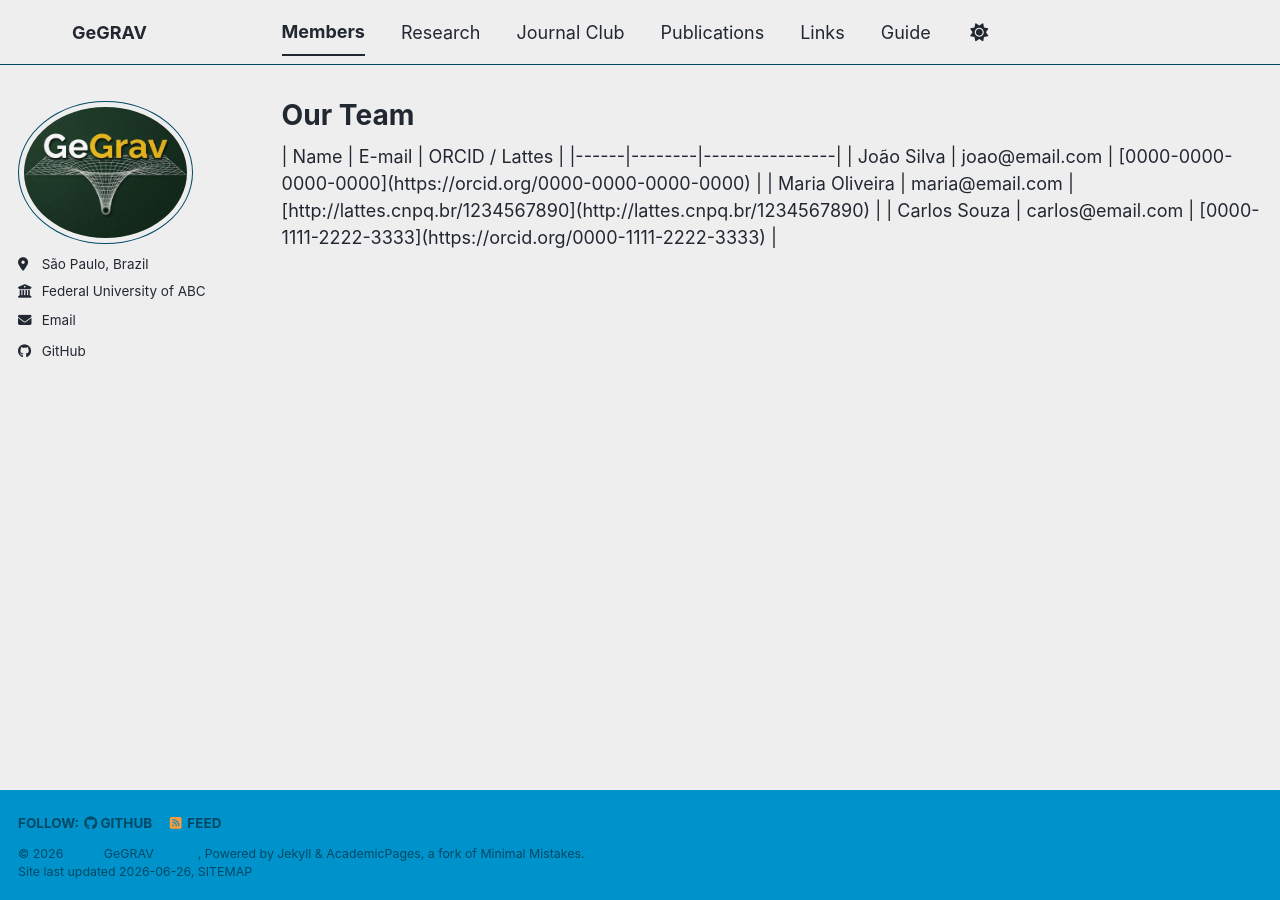
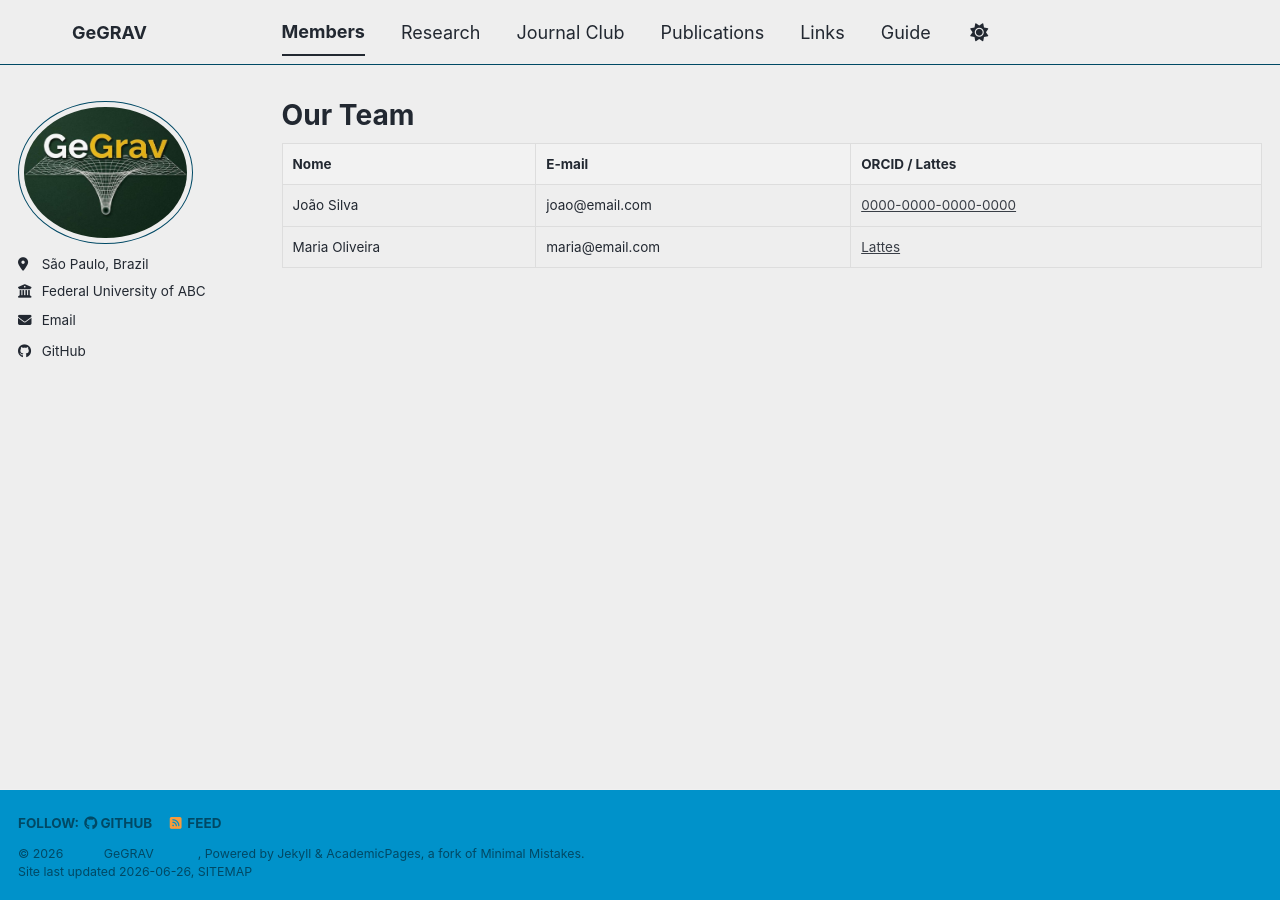
Before and after one commit to gegrav-ufabc/gegrav-ufabc.github.io, a Jekyll site: the page built from _pages/year-archive.html, in a window 1280 px wide. Built offline with Jekyll 4.4.1, drawn with Linux system fonts in a browser that asks for light colours; a style sheet for code colours, icons or effects is not loaded.

Commit message:
Update year-archive.html

```diff
--- a/_pages/year-archive.html
+++ b/_pages/year-archive.html
@@ -9,8 +9,24 @@ redirect_from:
 ---
 
 
-| Name | E-mail | ORCID / Lattes |
-|------|--------|----------------|
-| João Silva | joao@email.com | [0000-0000-0000-0000](https://orcid.org/0000-0000-0000-0000) |
-| Maria Oliveira | maria@email.com | [http://lattes.cnpq.br/1234567890](http://lattes.cnpq.br/1234567890) |
-| Carlos Souza | carlos@email.com | [0000-1111-2222-3333](https://orcid.org/0000-1111-2222-3333) |
+<table style="width:100%; border-collapse: collapse; text-align: left;">
+  <thead>
+    <tr style="background-color: #f2f2f2;">
+      <th style="padding: 10px; border: 1px solid #ddd;">Nome</th>
+      <th style="padding: 10px; border: 1px solid #ddd;">E-mail</th>
+      <th style="padding: 10px; border: 1px solid #ddd;">ORCID / Lattes</th>
+    </tr>
+  </thead>
+  <tbody>
+    <tr>
+      <td style="padding: 10px; border: 1px solid #ddd;">João Silva</td>
+      <td style="padding: 10px; border: 1px solid #ddd;">joao@email.com</td>
+      <td style="padding: 10px; border: 1px solid #ddd;"><a href="https://orcid.org/0000-0000-0000-0000" target="_blank">0000-0000-0000-0000</a></td>
+    </tr>
+    <tr>
+      <td style="padding: 10px; border: 1px solid #ddd;">Maria Oliveira</td>
+      <td style="padding: 10px; border: 1px solid #ddd;">maria@email.com</td>
+      <td style="padding: 10px; border: 1px solid #ddd;"><a href="http://lattes.cnpq.br/1234567890" target="_blank">Lattes</a></td>
+    </tr>
+  </tbody>
+</table>
```
